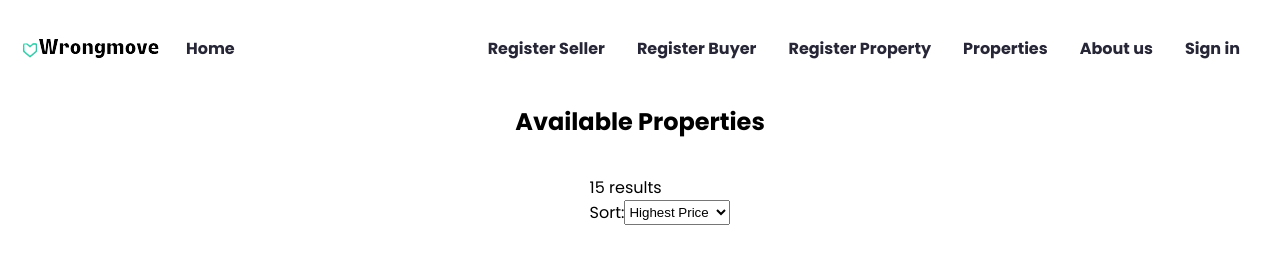
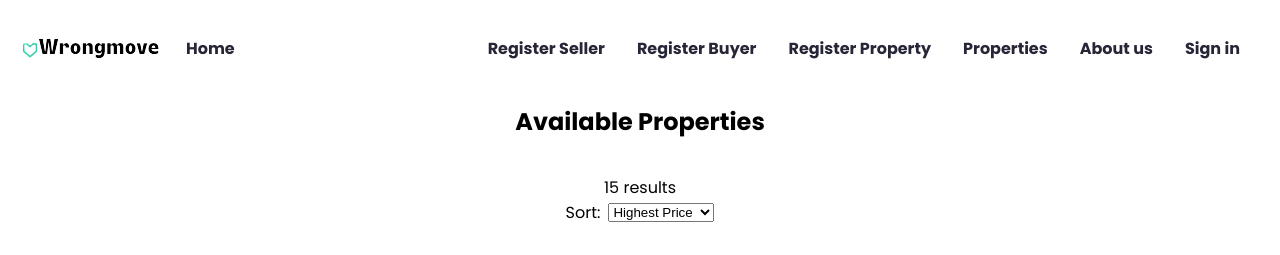
Before and after one commit to starwarsjedi321/GroupProject, a React (Create React App) app in the folder groupproject/: page /properties/all in a window 1280 px wide. Shown: the top 255 px of the page. Built offline with nearby package versions, Linux system fonts and the light colour scheme.

Commit message:
adding css

```diff
--- a/groupproject/src/components/DisplayProperties.js
+++ b/groupproject/src/components/DisplayProperties.js
@@ -57,8 +57,8 @@ function DisplayProperties() {
         : <h1>{`Available Properties`}</h1>
       }
       <ul className='filter-list'>
-        <li>{`${totalSearchResult} results`}</li>
-        <li>Sort:
+        <li className='results'>{`${totalSearchResult} results`}</li>
+        <li className='sort'>Sort:
           <select onChange={(event) => { setFilter(event.target.value) }}>
             <option value="Highest Price">Highest Price</option>
             <option value="Lowest Price">Lowest Price</option>
--- a/groupproject/src/styles/displayproperties.css
+++ b/groupproject/src/styles/displayproperties.css
@@ -231,6 +231,34 @@
     align-items: bottom;
 }
 
+
+
+
+.filter-test li {
+    display: flex;
+    align-items: center;
+    text-align: center;
+}
+
+.filter-list {
+    display: flex;
+    flex-direction: column;
+    padding: 0;
+    text-align: center;
+    align-items: center;
+}
+
+.sort{
+    gap: 0.5em;
+    align-items: center;
+    text-align: center;
+}
+
+.results {
+    text-align: center;
+    align-items: center;
+}
+
 @media screen and (max-width: 768px){
 
     .empty{
```
